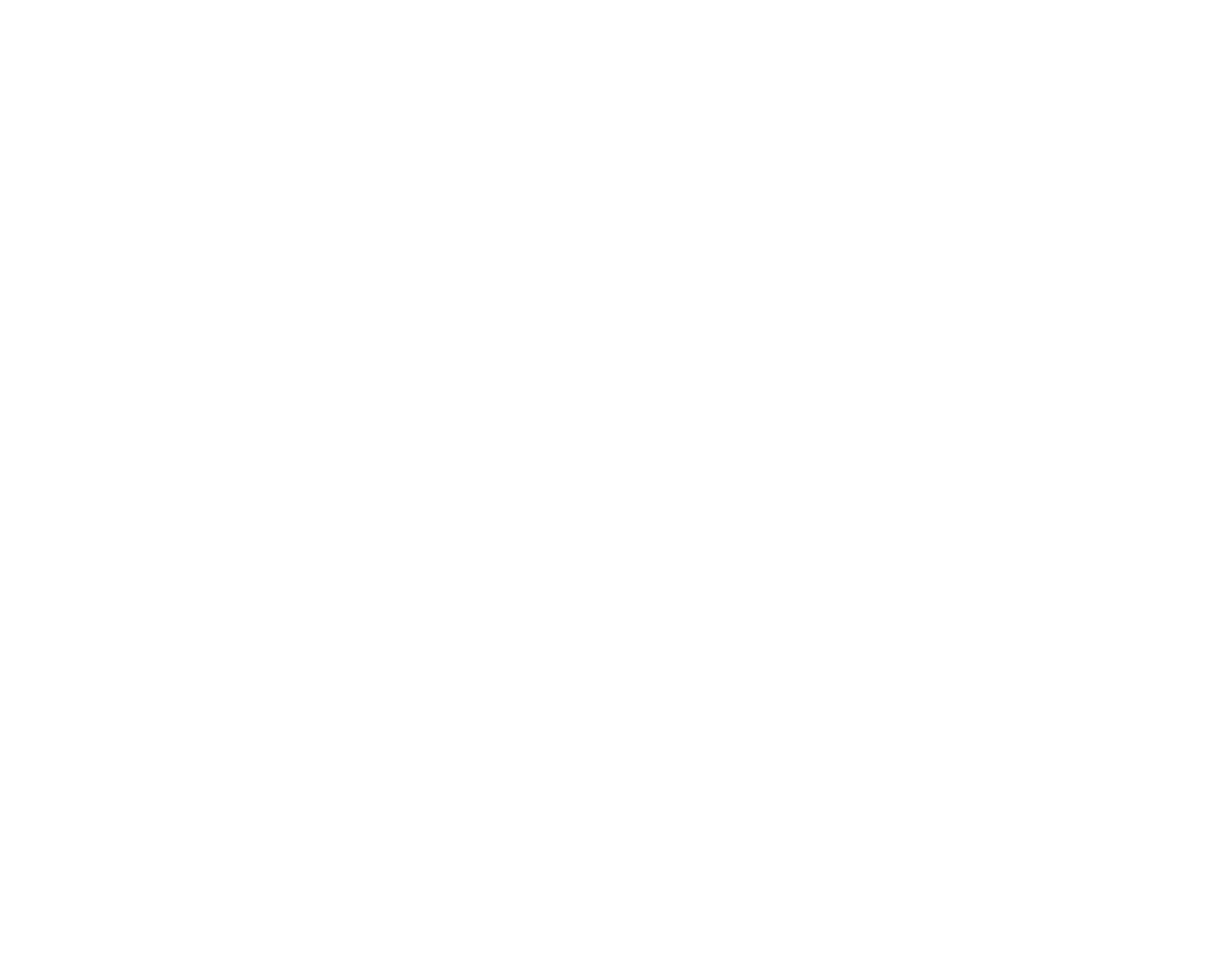
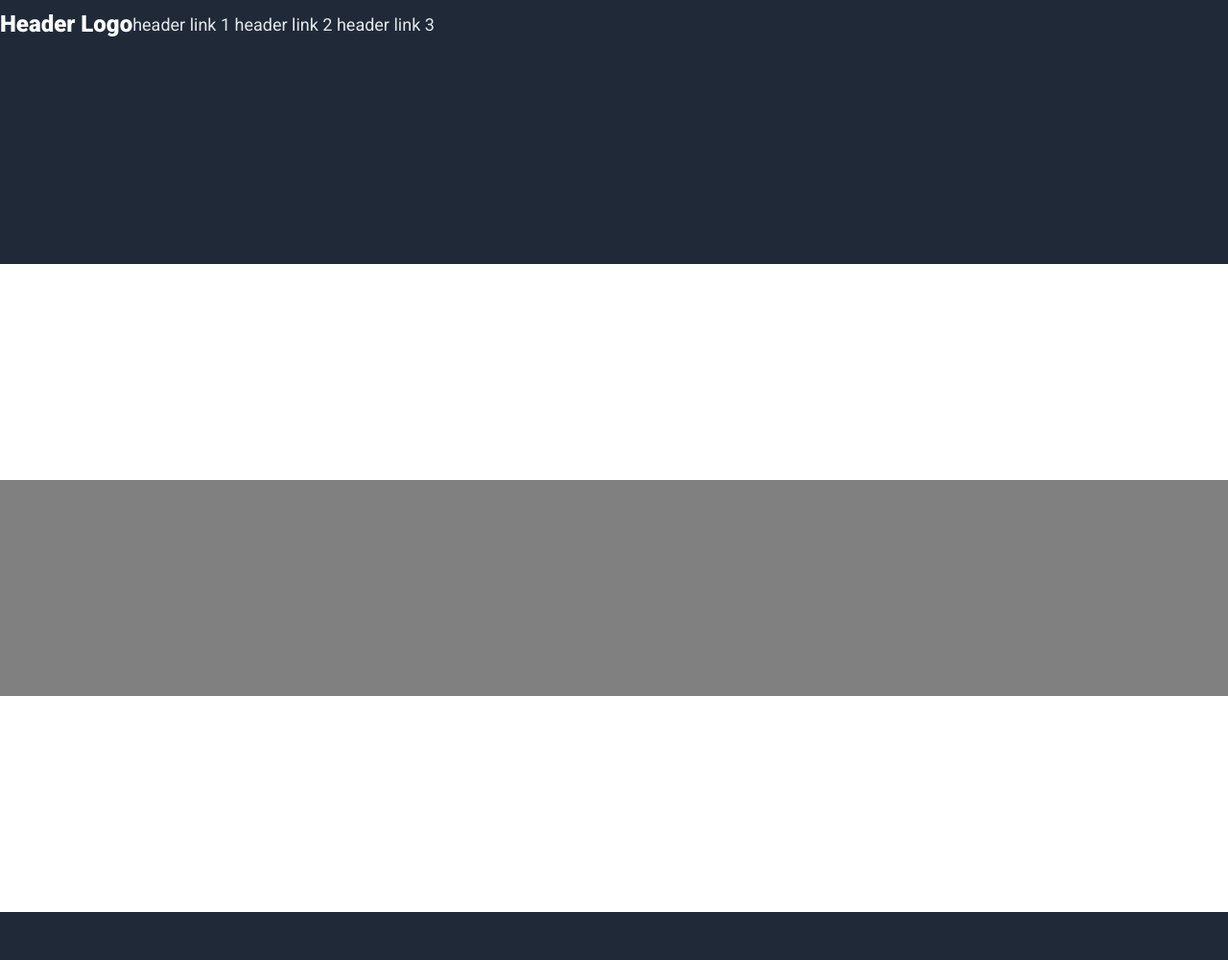
Before and after one commit to dylanlangone/landing-page, a plain HTML site: page index.html in a window 1280 px wide. Shown: the whole page at 96% size. Before the commit the page ends 800 px from the top, so only its background shows below. Drawn offline with Linux system fonts and the light colour scheme.

Commit message:
Comlete main panel layout

```diff
--- a/index.html
+++ b/index.html
@@ -4,8 +4,26 @@
     <meta charset="UTF-8">
     <meta name="viewport" content="width=device-width, initial-scale=1.0">
     <title>Document</title>
+    <link rel="preconnect" href="https://fonts.googleapis.com">
+<link rel="preconnect" href="https://fonts.gstatic.com" crossorigin>
+<link href="https://fonts.googleapis.com/css2?family=Roboto:ital,wght@0,100;0,300;0,400;0,500;0,700;0,900;1,100;1,300;1,400;1,500;1,700;1,900&display=swap" rel="stylesheet">
+
+    <link rel="stylesheet" href="style.css">
 </head>
 <body>
+    <div class="header">
+        <div class="header-text-left">Header Logo</div>
+        <div class="header-text-right">
+            <a>header link 1</a>
+            <a>header link 2</a>
+            <a>header link 3</a>
+        </div>
+    </div>
+    <div class="panel p1"></div>
+    <div class="panel p2"></div>
+    <div class="panel p3"></div>
+    <div class="panel p4"></div>
+    <div class="footer"></div>
 
 </body>
 </html>
--- a/style.css
+++ b/style.css
@@ -0,0 +1,53 @@
+body {
+    display: flex;
+    flex-direction: column;
+    height: 1000px;
+    margin: 0px;
+}
+
+.header {
+    background: #1F2937;
+    height: 50px;
+    flex-grow: 0;
+    font-family: 'Roboto';
+    display: flex;
+    align-items: center;
+}
+
+.header-text-left {
+    font-size: 24px;
+    font-weight: 900;
+    color: white;
+}
+
+.header-text-right {
+    font: roboto;
+    font-size: 18px;
+    color: #E5E7EB;;
+}
+
+.footer {
+    background: #1F2937;
+    height: 50px;
+    flex-grow: 0;
+}
+
+.panel {
+    flex-grow: 1;
+}
+
+.p1 {
+    background: #1F2937;
+}
+
+.p2 {
+    background: white;
+}
+
+.p3 {
+    background: gray;
+}
+
+.p4 {
+    background: white;
+}
```
